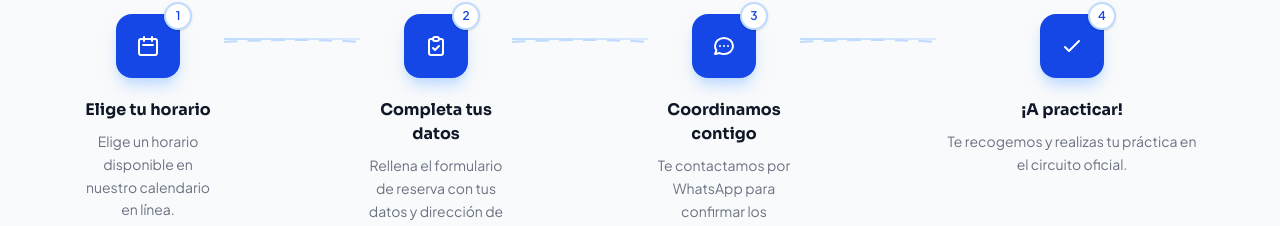
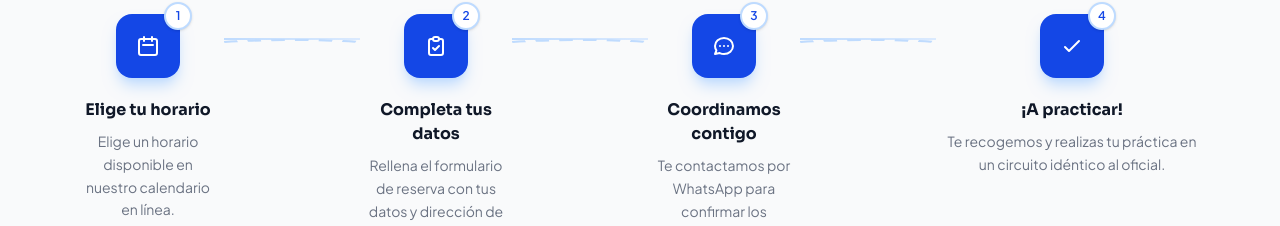
Before and after one commit to cjcasabonne/simulacro-manejo, a Next.js app: page / in a window 1280 px wide. Shown: the part 1631-1857 px from the top of the page. Built offline with nearby package versions, Linux system fonts and the light colour scheme.

Commit message:
Update HowItWorksSection.tsx
cambio_oficial

```diff
--- a/src/components/landing/HowItWorksSection.tsx
+++ b/src/components/landing/HowItWorksSection.tsx
@@ -31,7 +31,7 @@ const steps = [
   },
   {
     label: '¡A practicar!',
-    description: 'Te recogemos y realizas tu práctica en el circuito oficial.',
+    description: 'Te recogemos y realizas tu práctica en un circuito idéntico al oficial.',
     icon: (
       <svg className="w-6 h-6" fill="none" stroke="currentColor" strokeWidth={2} viewBox="0 0 24 24">
         <path strokeLinecap="round" strokeLinejoin="round"
```
